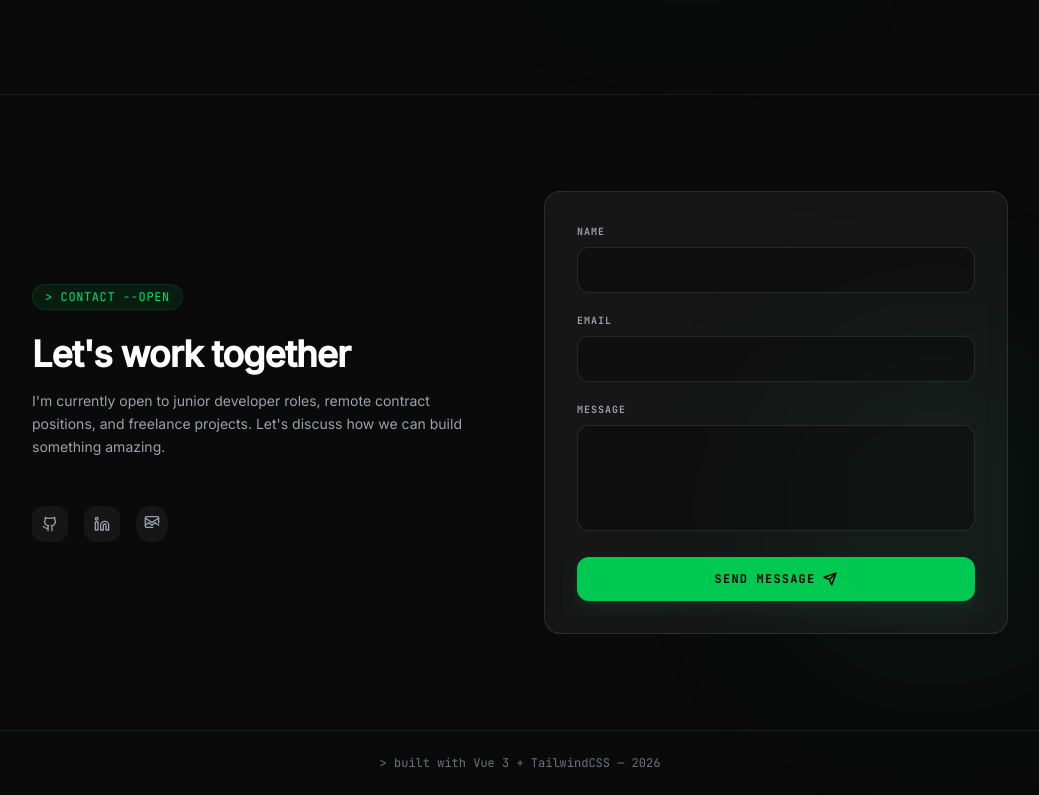
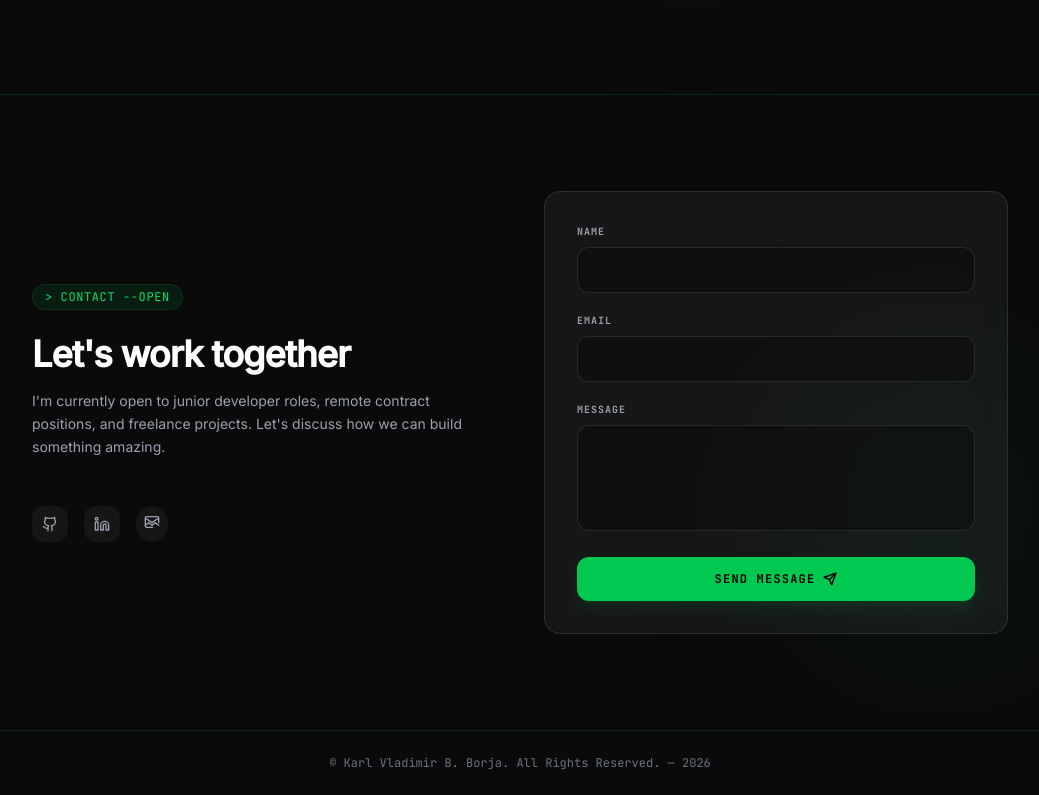
Before and after one commit to vladimirborja/vue-portfolio, a Vue app: page / in a window 1280 px wide. Shown: the part 3092-3887 px from the top of the page, without its empty margins (120-1159 px from the left). Built offline with nearby package versions, Linux system fonts and the light colour scheme.

Commit message:
feat: add credits to contactsection

```diff
--- a/src/components/ContactSection.vue
+++ b/src/components/ContactSection.vue
@@ -115,7 +115,7 @@ function handleSubmit() {
     <footer class="border-t border-green-200/50 dark:border-green-900/40 py-6">
         <div class="max-w-5xl mx-auto px-6">
             <p class="font-mono-custom text-xs text-gray-600 dark:text-gray-500 text-center">
-                &gt; built with Vue 3 + TailwindCSS — {{ new Date().getFullYear() }}
+                &#169; Karl Vladimir B. Borja. All Rights Reserved. — {{ new Date().getFullYear() }}
             </p>
         </div>
     </footer>
```
